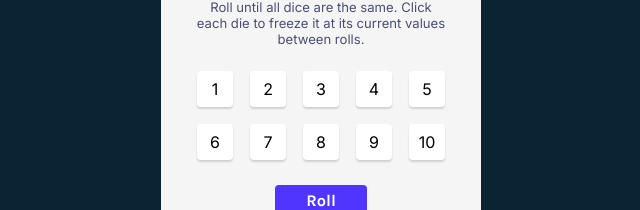
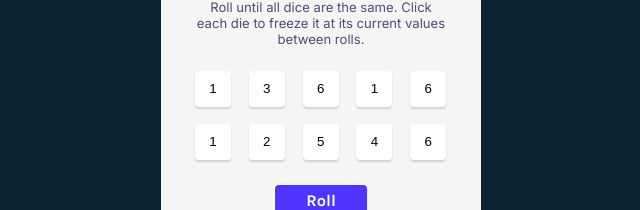
Before and after one commit to niiquash/tenzies, a React (Vite) app: page / in a window 1280 px wide. Shown: the part 150-360 px from the top of the page, without its empty margins (319-959 px from the left). Built offline with nearby package versions, Linux system fonts and the light colour scheme.

Commit message:
added button with random values, added onClick event to button to randomize numbers

```diff
--- a/src/App.jsx
+++ b/src/App.jsx
@@ -1,6 +1,18 @@
-import React from "react";
+import { useState, useEffect } from "react";
+import Die from "./components/Die";
 
 const App = () => {
+  const generateAllNewDice = () => {
+    return new Array(10).fill(0).map(() => Math.ceil(Math.random() * 6));
+  };
+
+  const [dice, setDice] = useState(generateAllNewDice());
+
+  const diceElements = dice.map((num, idx) => <Die key={idx} value={num} />);
+
+  const getNewDice = () => {
+    setDice(generateAllNewDice());
+  };
   return (
     <main className="main">
       <section className="main__instructions">
@@ -11,20 +23,11 @@ const App = () => {
         </p>
       </section>
 
-      <div className="main__dice--container">
-        <div className="main__dice">1</div>
-        <div className="main__dice">2</div>
-        <div className="main__dice">3</div>
-        <div className="main__dice">4</div>
-        <div className="main__dice">5</div>
-        <div className="main__dice">6</div>
-        <div className="main__dice">7</div>
-        <div className="main__dice">8</div>
-        <div className="main__dice">9</div>
-        <div className="main__dice">10</div>
-      </div>
+      <div className="main__dice--container">{diceElements}</div>
 
-      <button className="main__roll--button">Roll</button>
+      <button onClick={getNewDice} className="main__roll--button">
+        Roll
+      </button>
     </main>
   );
 };
--- /dev/null
+++ b/src/components/Die.jsx
@@ -0,0 +1,7 @@
+import React from "react";
+
+const Die = ({ value }) => {
+  return <button className="main__dice">{value}</button>;
+};
+
+export default Die;
--- a/src/index.css
+++ b/src/index.css
@@ -50,10 +50,8 @@ body {
 
 .main__dice--container {
   width: 100%;
-  display: flex;
-  justify-content: center;
-  align-items: center;
-  flex-wrap: wrap;
+  display: grid;
+  grid-template: auto auto / repeat(5, 1fr);
   gap: 17px;
   margin-bottom: 25px;
 }
@@ -61,6 +59,7 @@ body {
 .main__dice {
   width: 36px;
   height: 36px;
+  border: none;
   border-radius: 4px;
   padding: 6.4px 14.49px;
   background-color: #ffffff;
@@ -68,6 +67,7 @@ body {
   align-items: center;
   justify-content: center;
   box-shadow: 0px 2px 2px 0px rgba(0, 0, 0, 0.15);
+  cursor: pointer;
 }
 
 .main__roll--button {
@@ -84,4 +84,5 @@ body {
   font-weight: 700;
   font-size: 16.38px;
   line-height: 19px;
+  cursor: pointer;
 }
```
